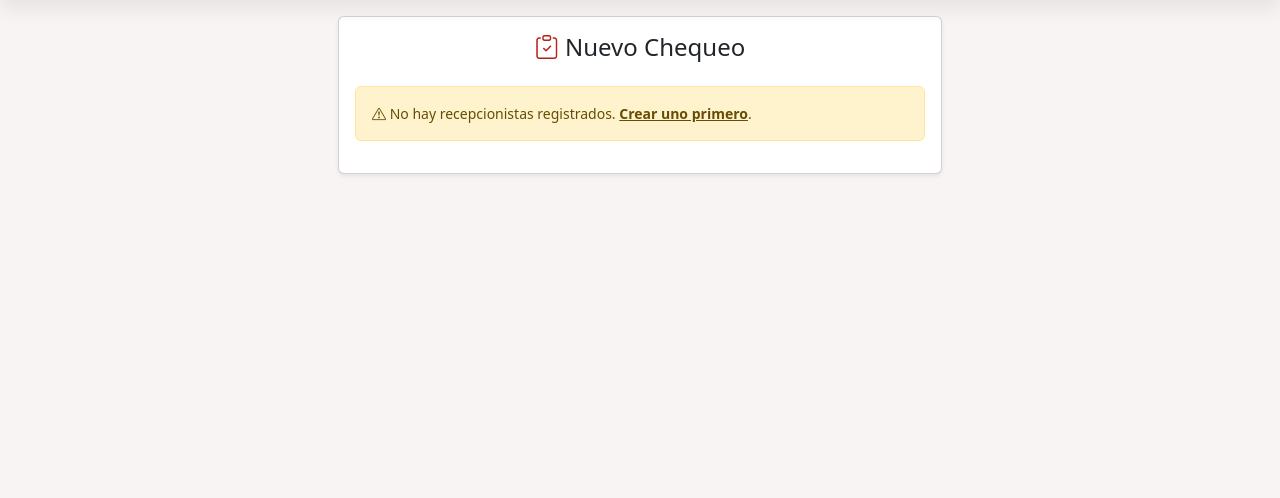
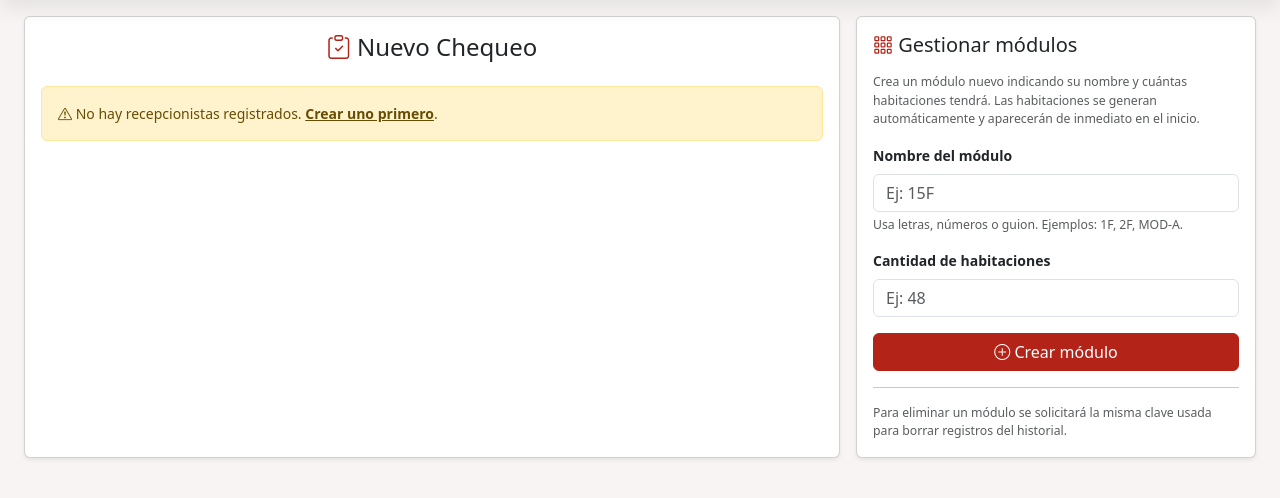
Before and after one commit to Javier-9690/camp-checklist, a Flask app: page / in a window 1280 px wide. Shown: the part 126-624 px from the top of the page. Run offline with Flask 3, Linux system fonts and the light colour scheme; data comes from the database, SQL or seed files in the repository; data that the repository does not hold is empty.

Commit message:
Add files via upload

```diff
--- a/templates/index.html
+++ b/templates/index.html
@@ -2,23 +2,23 @@
 {% block title %}CampCheck - Inicio{% endblock %}
 
 {% block content %}
-<div class="row justify-content-center">
-    <div class="col-12 col-md-8 col-lg-6">
-        <div class="card shadow-sm">
+<div class="row g-3">
+    <div class="col-12 col-xl-8">
+        <div class="card shadow-sm h-100">
             <div class="card-body">
                 <h4 class="card-title text-center mb-4">
                     <i class="bi bi-clipboard-check text-primary"></i> Nuevo Chequeo
                 </h4>
 
                 {% if receptionists|length == 0 %}
-                <div class="alert alert-warning">
+                <div class="alert alert-warning mb-0">
                     <i class="bi bi-exclamation-triangle"></i>
                     No hay recepcionistas registrados.
                     <a href="/receptionists" class="alert-link">Crear uno primero</a>.
                 </div>
                 {% else %}
                 <form id="startForm">
-                    <div class="mb-3">
+                    <div class="mb-4">
                         <label for="receptionist" class="form-label fw-semibold">Recepcionista</label>
                         <select id="receptionist" class="form-select form-select-lg" required>
                             <option value="">Seleccionar...</option>
@@ -28,18 +28,73 @@
                         </select>
                     </div>
 
-                    <div class="mb-3">
-                        <label class="form-label fw-semibold">Sector / Edificio</label>
-                        <div class="building-grid">
-                            {% for b in buildings %}
-                            <button type="button" class="btn btn-outline-primary building-btn" data-building="{{ b }}">
-                                {{ b }}
-                            </button>
-                            {% endfor %}
-                        </div>
+                    <div class="d-flex justify-content-between align-items-center flex-wrap gap-2 mb-3">
+                        <label class="form-label fw-semibold mb-0">Módulos disponibles</label>
+                        <span class="badge rounded-pill text-bg-light border">{{ modules|length }} módulo(s)</span>
+                    </div>
+
+                    {% if modules|length == 0 %}
+                    <div class="alert alert-light border mb-0">
+                        Aún no hay módulos con habitaciones. Crea uno en el panel lateral.
+                    </div>
+                    {% else %}
+                    <div class="module-grid">
+                        {% for module in modules %}
+                        <article class="module-card" data-building="{{ module.building }}">
+                            <div class="module-card-main">
+                                <div class="module-name">{{ module.building }}</div>
+                                <div class="module-meta">{{ module.room_count }} habitación(es)</div>
+                            </div>
+                            <div class="module-actions">
+                                <button type="button" class="btn btn-primary btn-sm start-module-btn" data-building="{{ module.building }}">
+                                    <i class="bi bi-play-circle"></i> Aplicar checklist
+                                </button>
+                                <button type="button" class="btn btn-outline-danger btn-sm delete-module-btn" data-building="{{ module.building }}">
+                                    <i class="bi bi-trash"></i> Eliminar
+                                </button>
+                            </div>
+                        </article>
+                        {% endfor %}
+                    </div>
+                    {% endif %}
+                </form>
+                {% endif %}
+            </div>
+        </div>
+    </div>
+
+    <div class="col-12 col-xl-4">
+        <div class="card shadow-sm h-100">
+            <div class="card-body">
+                <h5 class="card-title mb-3">
+                    <i class="bi bi-grid-3x3-gap text-primary"></i> Gestionar módulos
+                </h5>
+                <p class="text-muted small mb-3">
+                    Crea un módulo nuevo indicando su nombre y cuántas habitaciones tendrá. Las habitaciones se generan automáticamente y aparecerán de inmediato en el inicio.
+                </p>
+
+                <form id="moduleForm" class="row g-3">
+                    <div class="col-12">
+                        <label for="moduleName" class="form-label fw-semibold">Nombre del módulo</label>
+                        <input type="text" id="moduleName" class="form-control" placeholder="Ej: 15F" maxlength="20" required>
+                        <div class="form-text">Usa letras, números o guion. Ejemplos: 1F, 2F, MOD-A.</div>
+                    </div>
+                    <div class="col-12">
+                        <label for="roomCount" class="form-label fw-semibold">Cantidad de habitaciones</label>
+                        <input type="number" id="roomCount" class="form-control" min="1" max="500" placeholder="Ej: 48" required>
+                    </div>
+                    <div class="col-12 d-grid">
+                        <button type="submit" class="btn btn-primary">
+                            <i class="bi bi-plus-circle"></i> Crear módulo
+                        </button>
                     </div>
                 </form>
-                {% endif %}
+
+                <hr>
+
+                <div class="small text-muted">
+                    Para eliminar un módulo se solicitará la misma clave usada para borrar registros del historial.
+                </div>
             </div>
         </div>
     </div>
@@ -48,9 +103,13 @@
 
 {% block scripts %}
 <script>
-document.querySelectorAll('.building-btn').forEach(btn => {
+function getSelectedReceptionist() {
+    return document.getElementById('receptionist')?.value || '';
+}
+
+document.querySelectorAll('.start-module-btn').forEach(btn => {
     btn.addEventListener('click', function() {
-        const recId = document.getElementById('receptionist').value;
+        const recId = getSelectedReceptionist();
         if (!recId) {
             alert('Seleccione un recepcionista primero');
             return;
@@ -59,5 +118,57 @@ document.querySelectorAll('.building-btn').forEach(btn => {
         window.location.href = `/checklist/${building}?receptionist_id=${recId}`;
     });
 });
+
+document.getElementById('moduleForm').addEventListener('submit', async (e) => {
+    e.preventDefault();
+
+    const building = document.getElementById('moduleName').value.trim();
+    const roomCount = document.getElementById('roomCount').value;
+
+    const resp = await fetch('/api/modules', {
+        method: 'POST',
+        headers: {'Content-Type': 'application/json'},
+        body: JSON.stringify({
+            building,
+            room_count: roomCount
+        })
+    });
+
+    const data = await resp.json();
+    if (!resp.ok) {
+        alert(data.error || 'No se pudo crear el módulo');
+        return;
+    }
+
+    document.getElementById('moduleForm').reset();
+    alert(`Módulo ${data.building} creado con ${data.room_count} habitaciones.`);
+    window.location.reload();
+});
+
+document.querySelectorAll('.delete-module-btn').forEach(btn => {
+    btn.addEventListener('click', async function() {
+        const building = this.dataset.building;
+        const confirmed = confirm(`¿Seguro que deseas eliminar el módulo ${building}? Se borrarán también sus checklist asociados.`);
+        if (!confirmed) return;
+
+        const password = prompt(`Ingrese la clave para eliminar el módulo ${building}:`);
+        if (password === null) return;
+
+        const resp = await fetch(`/api/modules/${encodeURIComponent(building)}`, {
+            method: 'DELETE',
+            headers: {'Content-Type': 'application/json'},
+            body: JSON.stringify({password})
+        });
+
+        const data = await resp.json();
+        if (!resp.ok) {
+            alert(data.error || 'No se pudo eliminar el módulo');
+            return;
+        }
+
+        alert(`Módulo ${building} eliminado.`);
+        window.location.reload();
+    });
+});
 </script>
 {% endblock %}
```
Also changed, not shown: templates/history.html (+15 -24 lines).
